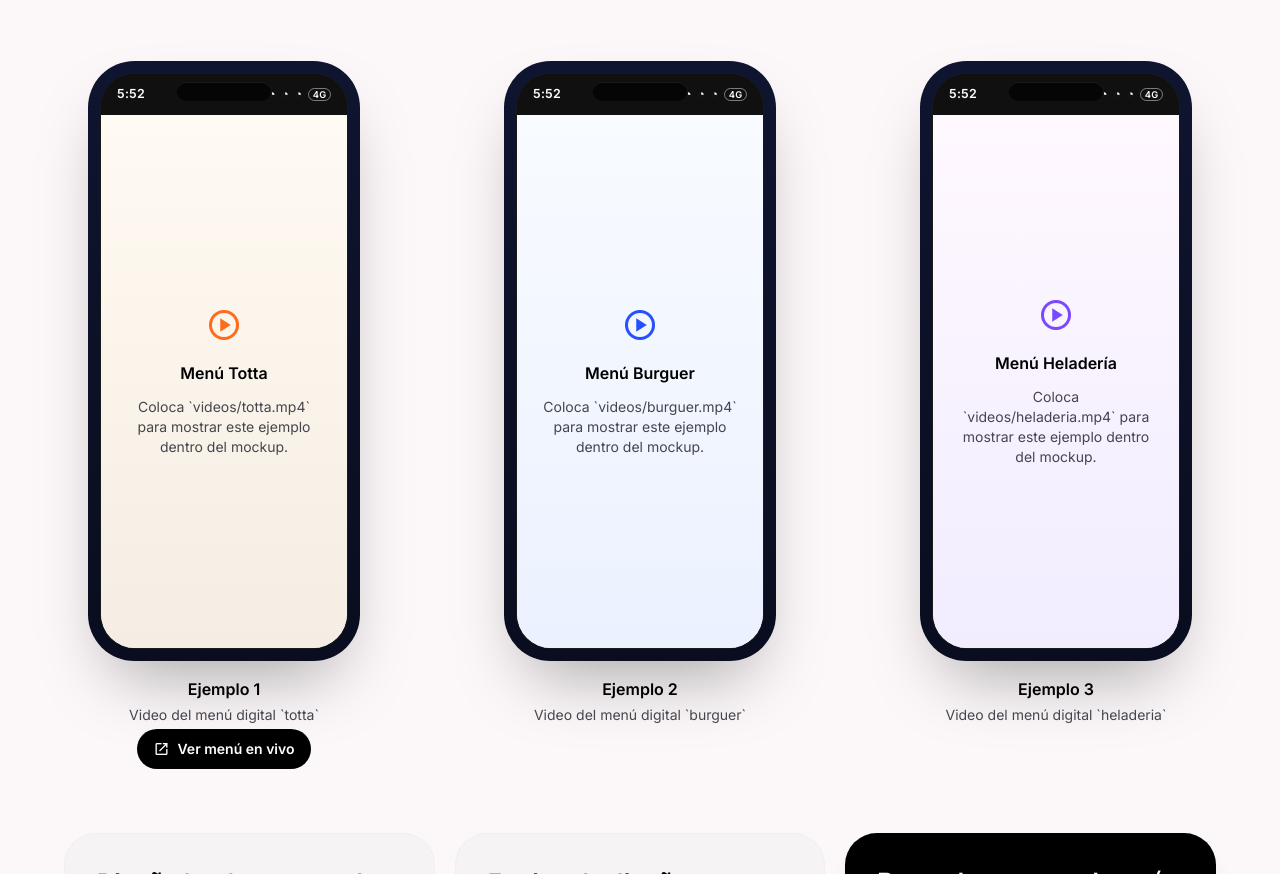
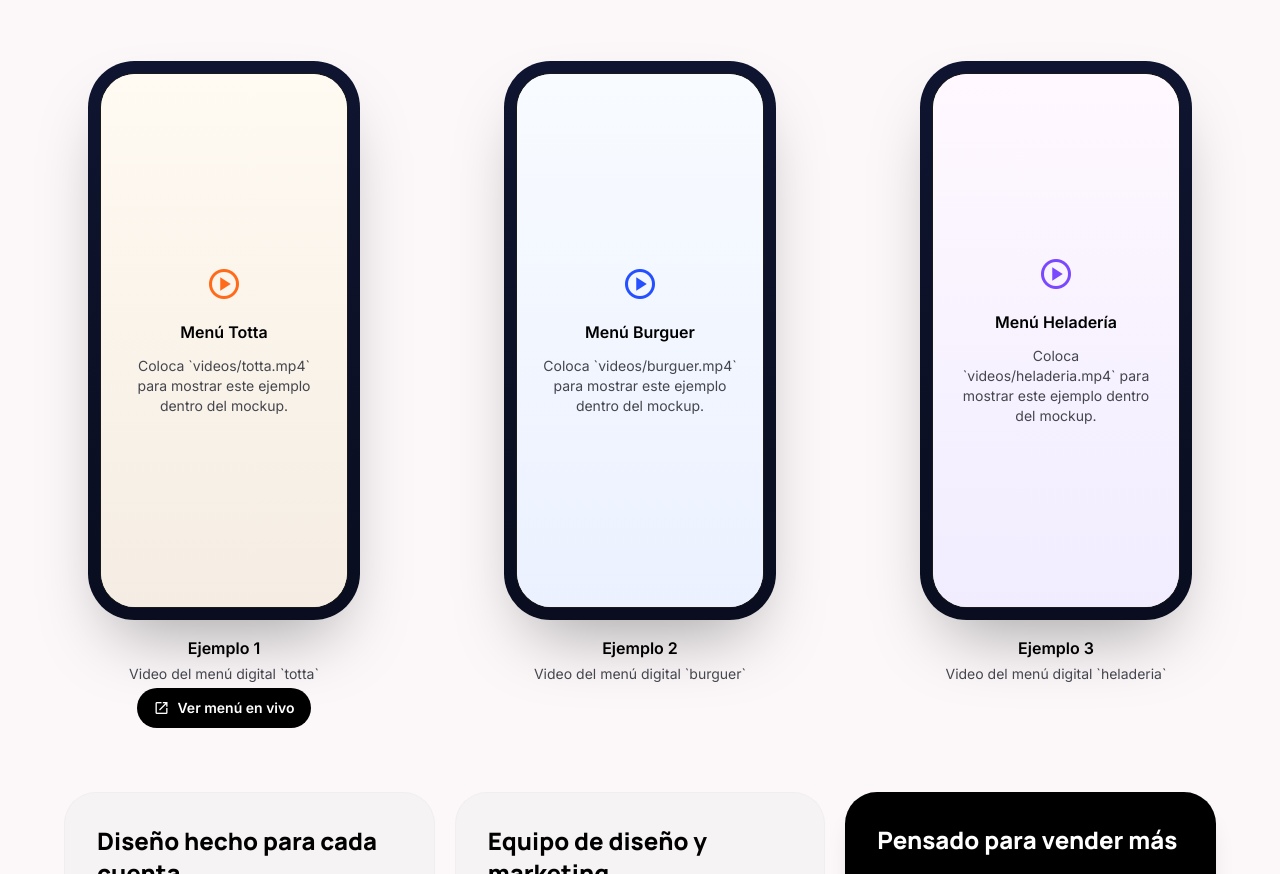
Before and after one commit to agentcore-ia/neurorest-landing-page, a plain HTML site: page index.html in a window 1280 px wide. Shown: the part 4633-5507 px from the top of the page. Drawn offline with nearby package versions, Linux system fonts and the light colour scheme.

Commit message:
Remove duplicate phone status bar

```diff
--- a/index.html
+++ b/index.html
@@ -88,11 +88,6 @@
         .hero-gradient { background: radial-gradient(circle at top right, #dae2fd 0%, transparent 40%), radial-gradient(circle at bottom left, #f0edef 0%, transparent 40%); }
         .phone-shell { background: linear-gradient(180deg, #0f1530 0%, #090d1f 100%); }
         .phone-screen { border-radius: 2.2rem; overflow: hidden; background: #000; }
-        .phone-statusbar { height: 2.55rem; background: rgba(17,17,17,0.96); color: #fff; display: flex; align-items: center; justify-content: space-between; padding: 0 1rem; font-size: 0.78rem; font-weight: 700; letter-spacing: 0.02em; }
-        .phone-island { position: absolute; top: 0.52rem; left: 50%; transform: translateX(-50%); width: 5.9rem; height: 1.15rem; border-radius: 9999px; background: #050505; box-shadow: inset 0 1px 0 rgba(255,255,255,0.08); z-index: 3; }
-        .phone-status-icons { display: flex; align-items: center; gap: 0.38rem; font-size: 0.72rem; }
-        .phone-status-dot { width: 0.32rem; height: 0.32rem; background: #ff4d4d; border-radius: 9999px; display: inline-block; }
-        .phone-status-battery { padding: 0.06rem 0.22rem; border: 1px solid rgba(255,255,255,0.45); border-radius: 0.4rem; line-height: 1; font-size: 0.58rem; }
     </style>
 </head>
 <body class="selection:bg-secondary-container selection:text-on-secondary-fixed">
@@ -299,17 +294,6 @@
 <div class="space-y-4">
 <div class="phone-shell mx-auto w-full max-w-[17rem] rounded-[2.9rem] p-3 shadow-[0_35px_70px_-24px_rgba(0,0,0,0.35)]">
 <div class="phone-screen relative border border-white/10">
-<div class="phone-island"></div>
-<div class="phone-statusbar">
-<span>5:52</span>
-<div class="phone-status-icons">
-<span class="phone-status-dot"></span>
-<span>◔</span>
-<span>◔</span>
-<span>◔</span>
-<span class="phone-status-battery">4G</span>
-</div>
-</div>
 <div class="relative aspect-[9/19.5] bg-surface-container-lowest">
 <video data-menu-video class="hidden h-full w-full object-cover" muted loop playsinline autoplay preload="metadata">
 <source src="./videos/totta.mp4" type="video/mp4"/>
@@ -336,17 +320,6 @@ Ver menú en vivo
 <div class="space-y-4">
 <div class="phone-shell mx-auto w-full max-w-[17rem] rounded-[2.9rem] p-3 shadow-[0_35px_70px_-24px_rgba(0,0,0,0.35)]">
 <div class="phone-screen relative border border-white/10">
-<div class="phone-island"></div>
-<div class="phone-statusbar">
-<span>5:52</span>
-<div class="phone-status-icons">
-<span class="phone-status-dot"></span>
-<span>◔</span>
-<span>◔</span>
-<span>◔</span>
-<span class="phone-status-battery">4G</span>
-</div>
-</div>
 <div class="relative aspect-[9/19.5] bg-surface-container-lowest">
 <video data-menu-video class="hidden h-full w-full object-cover" muted loop playsinline autoplay preload="metadata">
 <source src="./videos/burguer.mp4" type="video/mp4"/>
@@ -369,17 +342,6 @@ Ver menú en vivo
 <div class="space-y-4">
 <div class="phone-shell mx-auto w-full max-w-[17rem] rounded-[2.9rem] p-3 shadow-[0_35px_70px_-24px_rgba(0,0,0,0.35)]">
 <div class="phone-screen relative border border-white/10">
-<div class="phone-island"></div>
-<div class="phone-statusbar">
-<span>5:52</span>
-<div class="phone-status-icons">
-<span class="phone-status-dot"></span>
-<span>◔</span>
-<span>◔</span>
-<span>◔</span>
-<span class="phone-status-battery">4G</span>
-</div>
-</div>
 <div class="relative aspect-[9/19.5] bg-surface-container-lowest">
 <video data-menu-video class="hidden h-full w-full object-cover" muted loop playsinline autoplay preload="metadata">
 <source src="./videos/heladeria.mp4" type="video/mp4"/>
```
